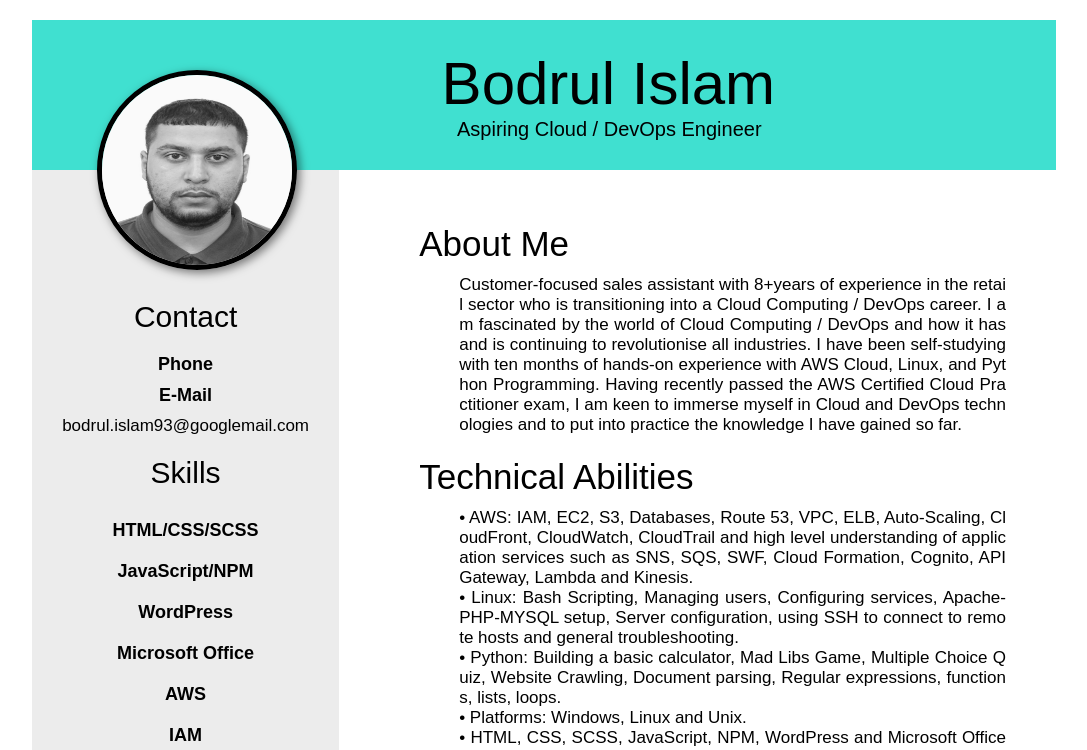
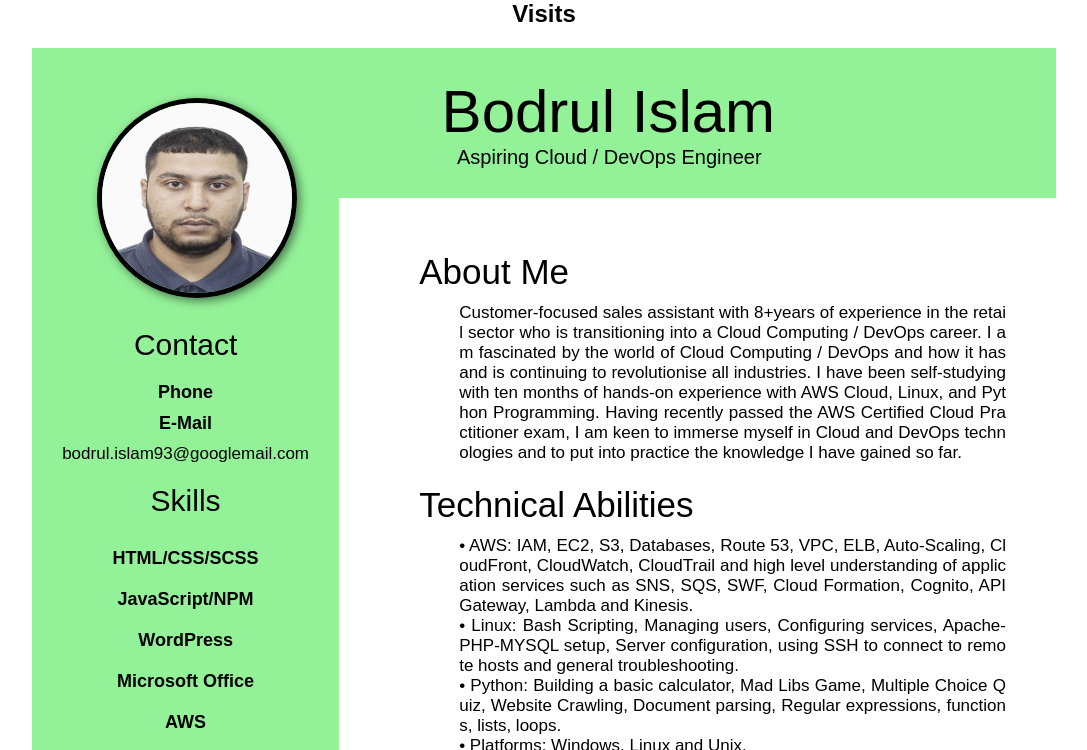
Before and after one commit to Bodrul-I/Cloud-Resume-Challenge, a plain HTML site: page index.html in a window 1280 px wide. Shown: the top 750 px of the page, without its empty margins (96-1183 px from the left). Drawn offline with Linux system fonts and the light colour scheme.

Commit message:
Changes to files
- index html added a JS counter script from count API to <head></head>
  and <h2>Visits <span id="visits"></span></h2> to <body></body>
- main css centered the h2, span and id visits
- myScript JS added a counter function

```diff
--- a/index.html
+++ b/index.html
@@ -10,9 +10,13 @@
   <link rel="stylesheet" href="main.css">
   <!-- FONTAWESOME CSS -->
   <script src="https://kit.fontawesome.com/61a1b21bf2.js" crossorigin="anonymous"></script>
+  <!-- COUNTER CSS -->
+  <script async
+    src="https://api.countapi.xyz/hit/MY_RESUME.com/5601abdc-0635-4997-8779-fc5ef624bc0e?callback=websiteVisits"></script>
 </head>
 
 <body>
+  <h2>Visits <span id="visits"></span></h2>
 
   <div class="print-area">
     <div class="header">
--- a/main.css
+++ b/main.css
@@ -3,6 +3,12 @@
   padding: 0;
   box-sizing: border-box;
   font-family: Arial, Helvetica, sans-serif;
+}
+
+h2,
+span,
+#visits {
+  text-align: center;
 }
 
 .print-area {
@@ -13,7 +19,7 @@
 .print-area .header {
   width: 100%;
   height: 150px;
-  background-color: turquoise;
+  background-color: rgb(147, 241, 152);
   display: flex;
   align-items: center;
   position: relative;
@@ -31,7 +37,7 @@
   cursor: pointer;
   transition: 0.5s;
   user-select: none;
-  filter: grayscale(100%);
+  filter: grayscale(35%);
 }
 
 .header img:hover {
@@ -65,7 +71,7 @@
 
 .left-area {
   width: 30%;
-  background-color: rgb(236, 236, 236);
+  background-color: rgb(147, 241, 152);
   text-align: center;
   padding-bottom: 20px;
 }
--- a/myScript.js
+++ b/myScript.js
@@ -3,6 +3,12 @@
 var btn = document.querySelector("button");
 btn.onclick = () => {
  window.print()
+}
+
+// COUNTER CSS
+
+function websiteVisits(response) {
+ document.querySelector("#visits").textContent = response.value;
 }
 
 // FONTAWESOME CHECK JS
```
